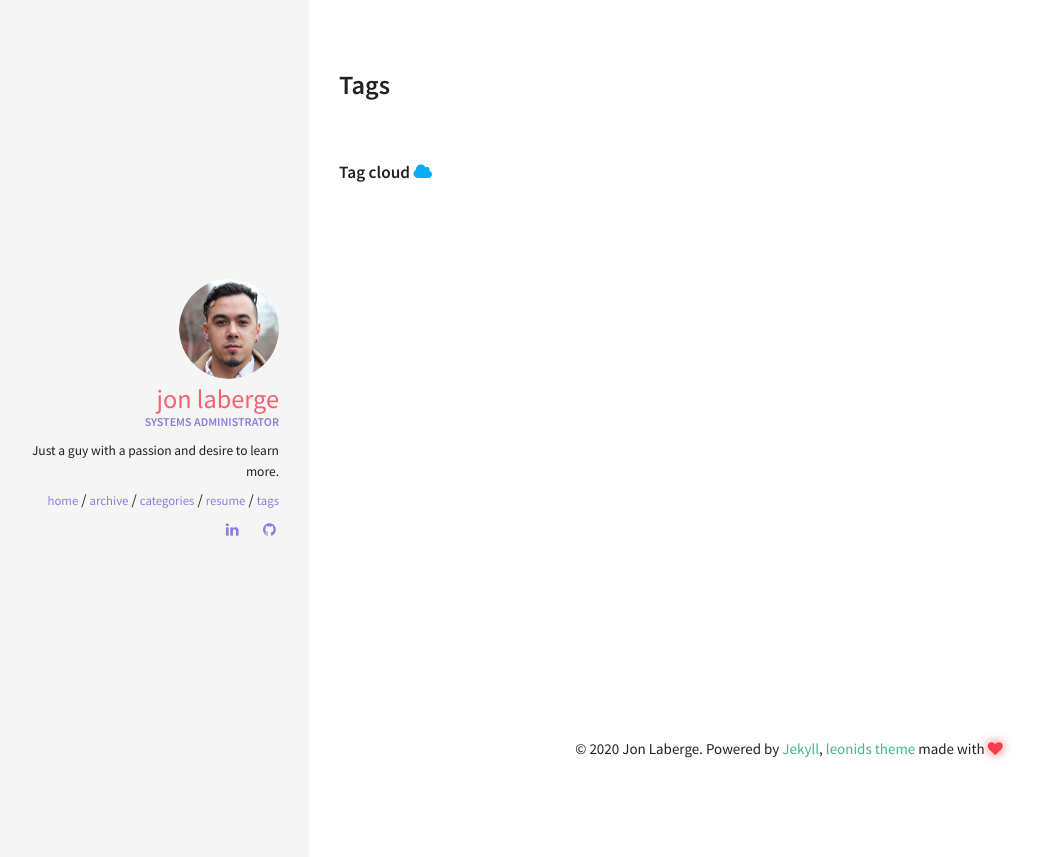
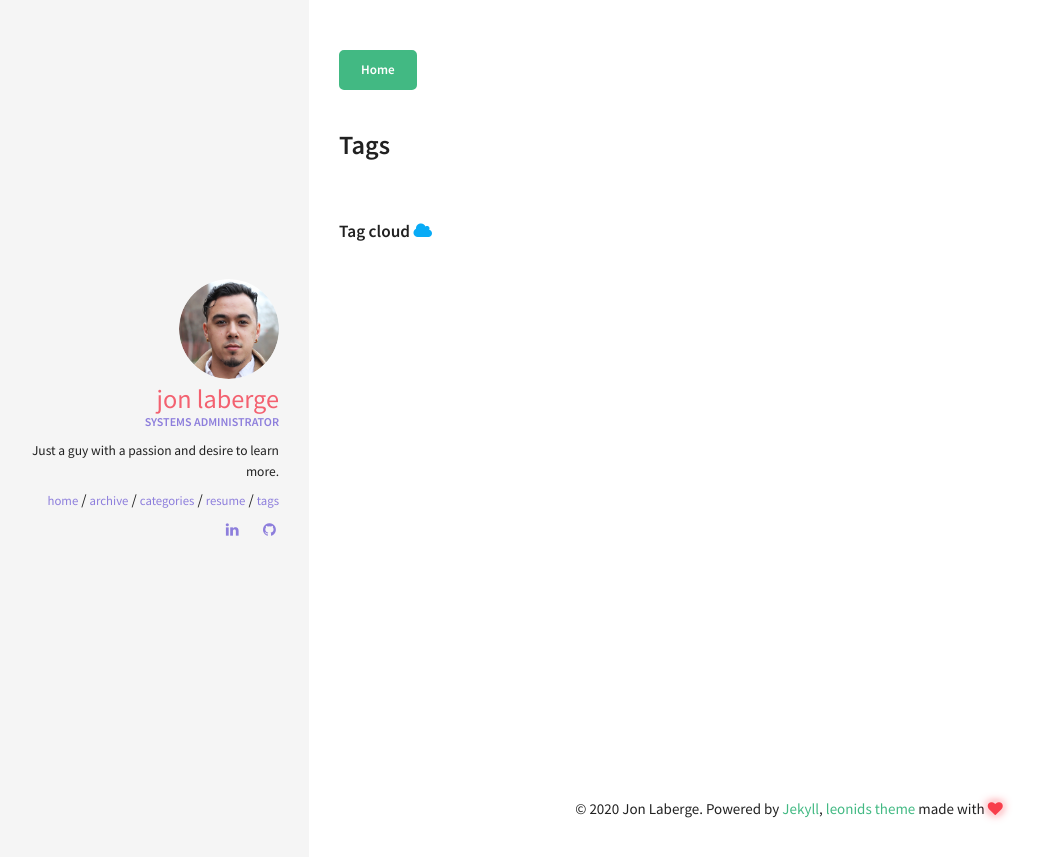
Before and after one commit to jrlaberge/jrlaberge.github.io, a Jekyll site: the page built from tags.html, in a window 1280 px wide. Shown: the top 857 px of the page, without its empty margins (11-1050 px from the left). Built offline with Jekyll 4.4.1, drawn with Linux system fonts in a browser that asks for light colours.

Commit message:
Update page.html

```diff
--- a/_layouts/page.html
+++ b/_layouts/page.html
@@ -1,6 +1,10 @@
 ---
 layout: default
 ---
+
+<a class="btn" href= "{{ site.url }}/" >
+  Home
+</a>
 
   <div id="page">
     <header class="page-header">
```
